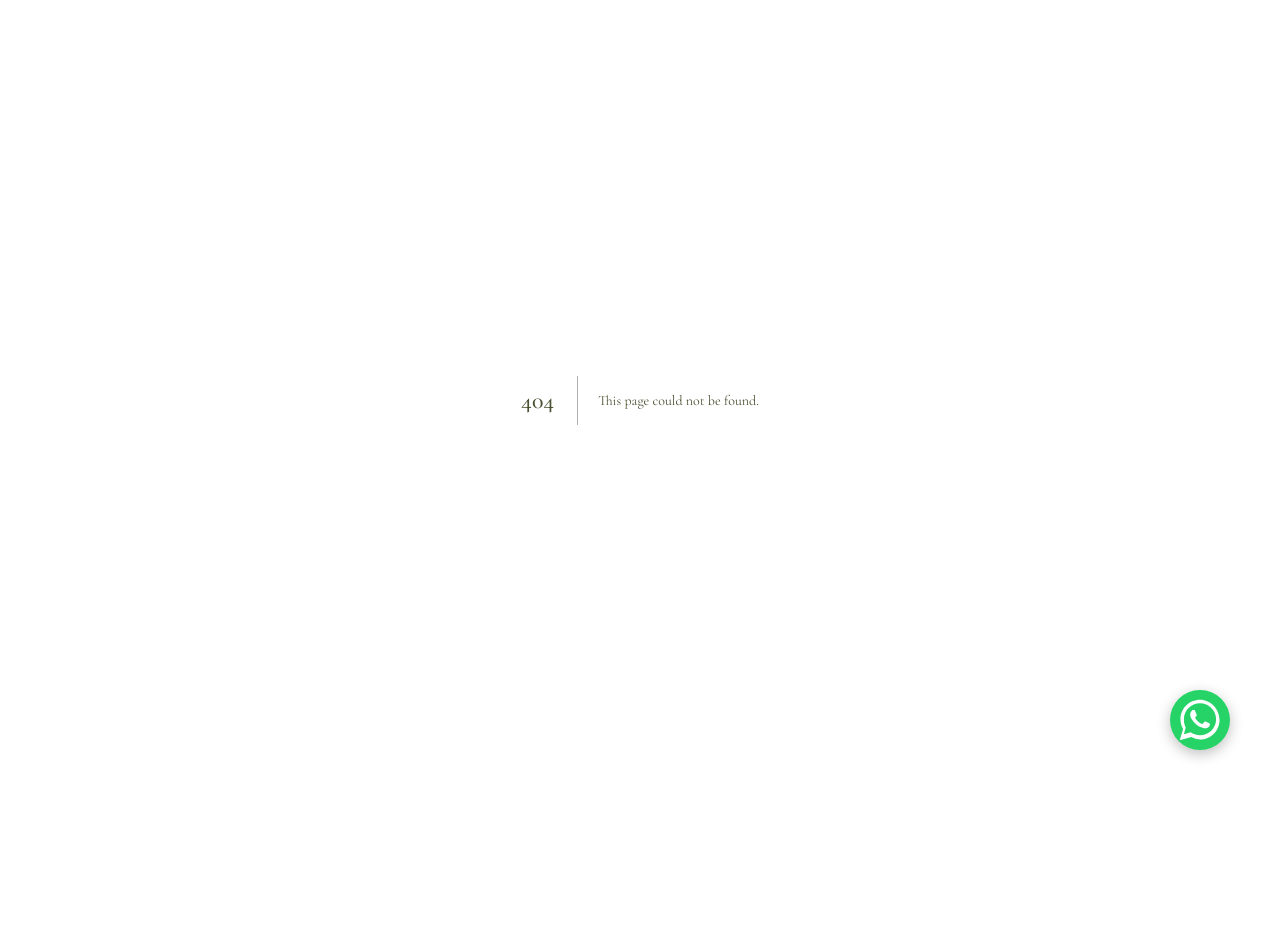
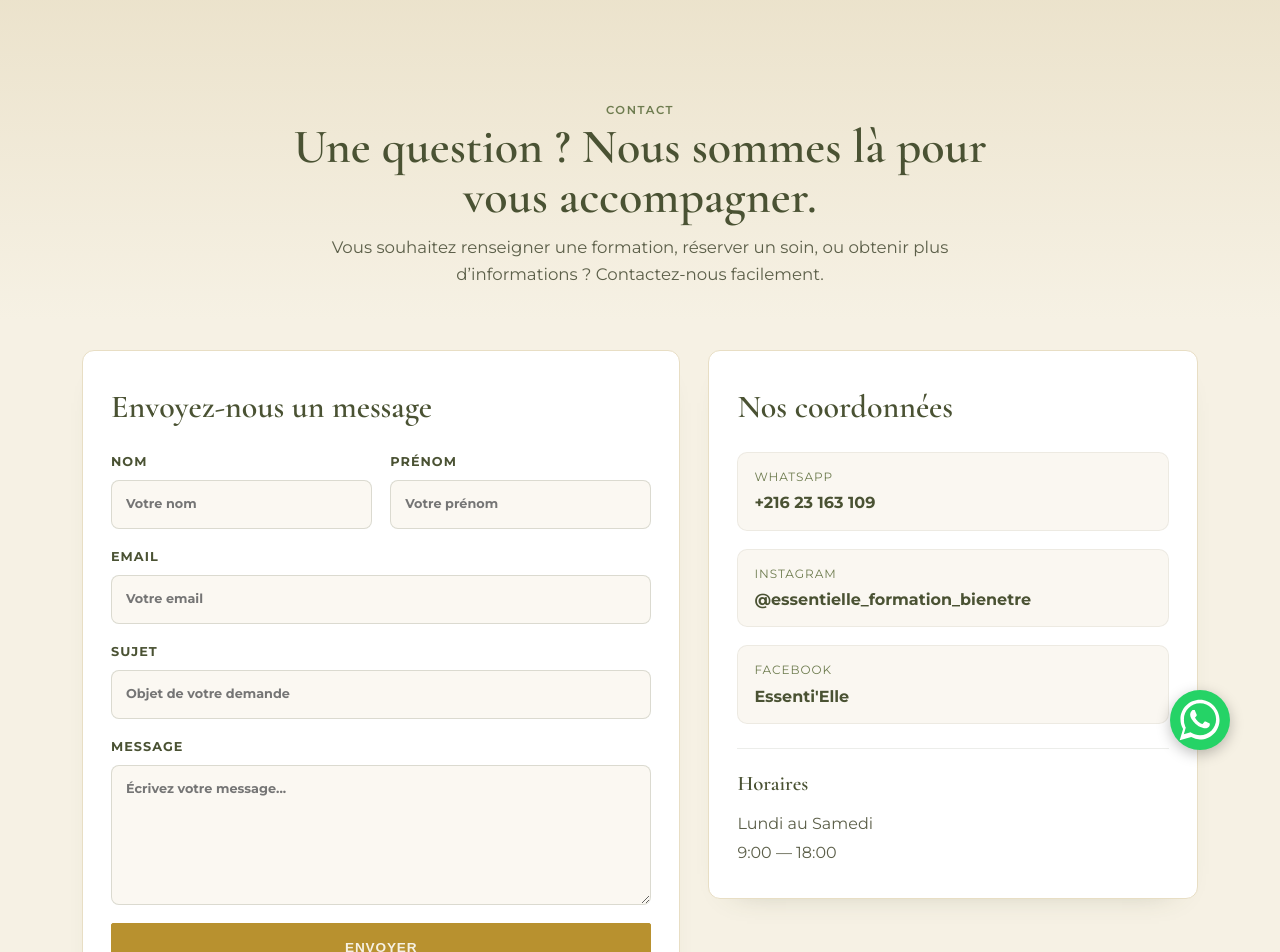
Before and after one commit to lindalindachaibi-ux/Essenti-Elle, a Next.js app: page /contact in a window 1280 px wide. Before the commit this address had no page. Shown: the top 952 px of the page. Before the commit the page ends 800 px from the top, so only its background shows below. Built offline with nearby package versions, Linux system fonts and the light colour scheme.

Commit message:
Ajouter page contact

```diff
--- /dev/null
+++ b/app/contact/page.tsx
@@ -0,0 +1,98 @@
+const contactLinks = [
+  {
+    label: "WhatsApp",
+    value: "+216 23 163 109",
+    href: "https://wa.me/21623163109",
+  },
+  {
+    label: "Instagram",
+    value: "@essentielle_formation_bienetre",
+    href: "https://www.instagram.com/essentielle_formation_bienetre/",
+  },
+  {
+    label: "Facebook",
+    value: "Essenti'Elle",
+    href: "https://www.facebook.com/profile.php?id=61593057701789",
+  },
+];
+
+export default function ContactPage() {
+  return (
+    <main className="contact-page">
+      <section className="contact-hero">
+        <div className="wrap contact-hero-inner">
+          <div>
+            <span className="label">Contact</span>
+            <h1>Une question ? Nous sommes là pour vous accompagner.</h1>
+            <p>
+              Vous souhaitez renseigner une formation, réserver un soin, ou obtenir
+              plus d’informations ? Contactez-nous facilement.
+            </p>
+          </div>
+        </div>
+      </section>
+
+      <section className="contact-content">
+        <div className="wrap contact-grid">
+          <div className="contact-card contact-form-card">
+            <h2>Envoyez-nous un message</h2>
+            <form className="contact-form">
+              <div className="field-row">
+                <label>
+                  Nom
+                  <input type="text" name="name" placeholder="Votre nom" />
+                </label>
+                <label>
+                  Prénom
+                  <input type="text" name="firstname" placeholder="Votre prénom" />
+                </label>
+              </div>
+
+              <label>
+                Email
+                <input type="email" name="email" placeholder="Votre email" />
+              </label>
+
+              <label>
+                Sujet
+                <input type="text" name="subject" placeholder="Objet de votre demande" />
+              </label>
+
+              <label>
+                Message
+                <textarea
+                  name="message"
+                  placeholder="Écrivez votre message..."
+                  rows={5}
+                />
+              </label>
+
+              <button type="submit" className="btn-primary">
+                Envoyer
+              </button>
+            </form>
+          </div>
+
+          <div className="contact-card contact-info-card">
+            <h2>Nos coordonnées</h2>
+
+            <div className="contact-list">
+              {contactLinks.map((item) => (
+                <a key={item.label} href={item.href} target="_blank" rel="noreferrer">
+                  <span>{item.label}</span>
+                  <strong>{item.value}</strong>
+                </a>
+              ))}
+            </div>
+
+            <div className="hours-box">
+              <h3>Horaires</h3>
+              <p>Lundi au Samedi</p>
+              <p>9:00 — 18:00</p>
+            </div>
+          </div>
+        </div>
+      </section>
+    </main>
+  );
+}
--- a/app/globals.css
+++ b/app/globals.css
@@ -337,14 +337,41 @@ section{padding:88px 0;}
 .form-actions{display:flex; justify-content:space-between; align-items:center; gap:16px; flex-wrap:wrap; margin-top:8px;}
 .form-note{font-size:0.76rem; color:#5C5F49;}
 
+.contact-page{background:var(--cream); min-height:100vh;}
+.contact-hero{padding:96px 0 32px; background:linear-gradient(180deg, rgba(232,222,196,0.75), rgba(246,241,228,0.35));}
+.contact-hero-inner{max-width:820px; margin:0 auto; text-align:center;}
+.contact-hero h1{font-size:3rem; line-height:1.05; margin-bottom:12px;}
+.contact-hero p{max-width:680px; margin:0 auto; color:#5C5F49; font-size:1.04rem;}
+.contact-content{padding:30px 0 90px;}
+.contact-grid{display:grid; grid-template-columns:1.1fr 0.9fr; gap:28px; align-items:start;}
+.contact-card{background:#fff; border:1px solid var(--sand); border-radius:12px; padding:30px 28px; box-shadow:0 14px 32px -28px rgba(74,82,51,0.45);}
+.contact-card h2{font-size:2rem; margin-bottom:20px;}
+.contact-form{display:grid; gap:18px;}
+.field-row{display:grid; grid-template-columns:1fr 1fr; gap:18px;}
+.contact-form label{display:grid; gap:8px; font-size:0.8rem; font-weight:700; letter-spacing:0.08em; text-transform:uppercase; color:var(--olive-deep);}
+.contact-form input,
+.contact-form textarea{
+  width:100%; border:1px solid rgba(74,82,51,0.18); border-radius:8px; background:#fbf8f2; padding:13px 14px; font:inherit; color:var(--ink); resize:vertical;
+}
+.contact-form input:focus,
+.contact-form textarea:focus{outline:none; border-color:var(--gold); box-shadow:0 0 0 3px rgba(184,145,47,0.12);}
+.contact-form textarea{min-height:140px;}
+.contact-list{display:grid; gap:18px; margin-top:10px;}
+.contact-list a{display:grid; gap:4px; padding:14px 16px; background:rgba(232,222,196,0.24); border:1px solid rgba(74,82,51,0.08); border-radius:10px; color:var(--olive-deep); text-decoration:none;}
+.contact-list span{font-size:0.75rem; letter-spacing:0.08em; text-transform:uppercase; color:var(--olive);}
+.contact-list strong{font-size:1rem; color:var(--olive-deep);}
+.hours-box{margin-top:24px; padding-top:18px; border-top:1px solid rgba(74,82,51,0.1);}
+.hours-box h3{font-size:1.3rem; margin-bottom:10px;}
+.hours-box p{color:#5C5F49; line-height:1.8;}
 @media (max-width:900px){
-  .formation-hero-inner, .two-col, .reservation-layout{grid-template-columns:1fr;}
+  .formation-hero-inner, .two-col, .reservation-layout, .contact-grid{grid-template-columns:1fr;}
   .formation-list-hero h1{font-size:2.5rem;}
   .formation-copy h1{font-size:2.5rem;}
   .reservation-header h1{font-size:2.5rem;}
+  .contact-hero h1{font-size:2.5rem;}
 }
 @media (max-width:640px){
-  .field-grid{grid-template-columns:1fr;}
+  .field-grid, .field-row{grid-template-columns:1fr;}
   .form-actions{align-items:stretch;}
   .form-actions .btn-primary, .form-actions .btn-outline{width:100%; text-align:center;}
 }
```
